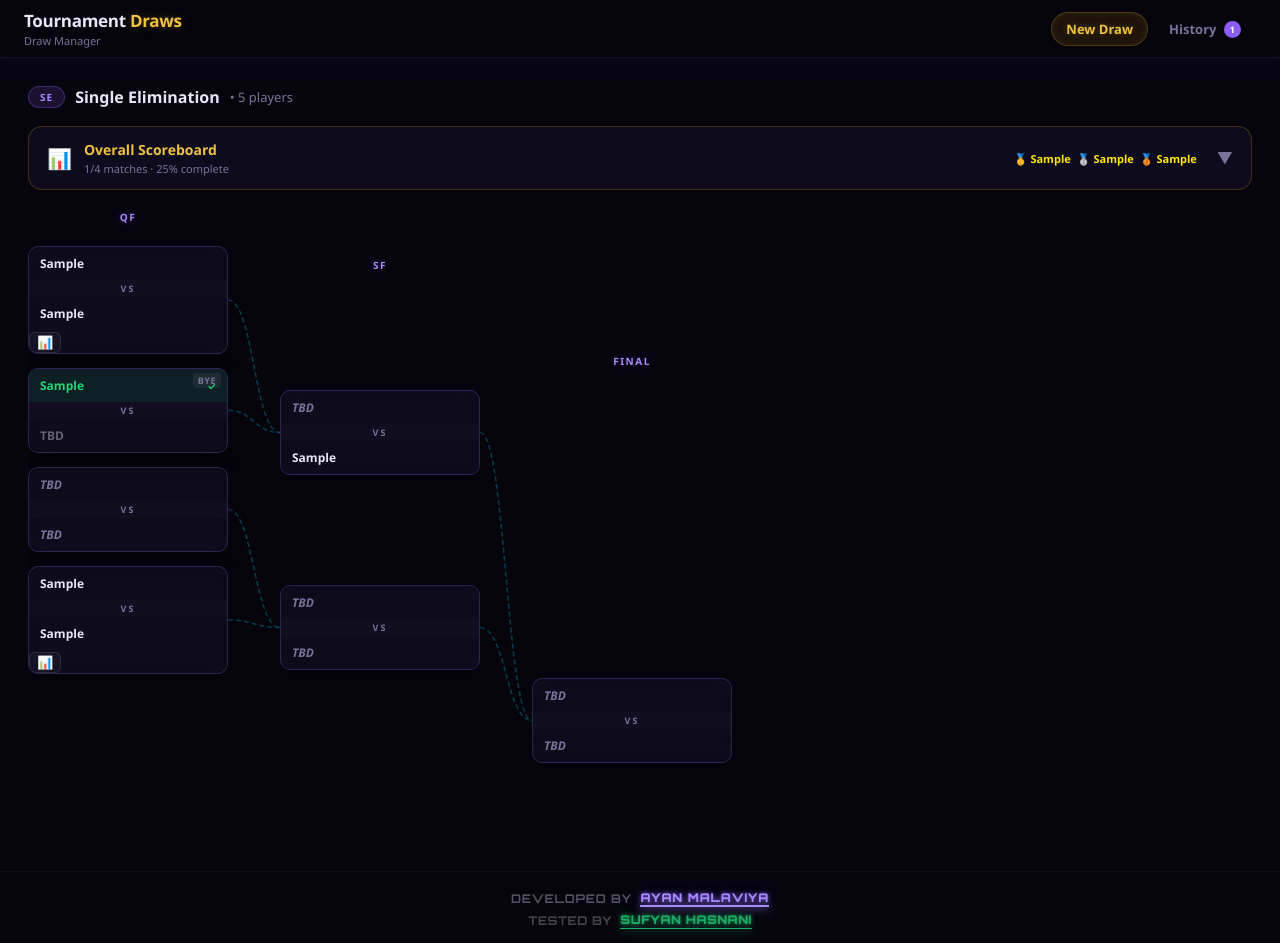
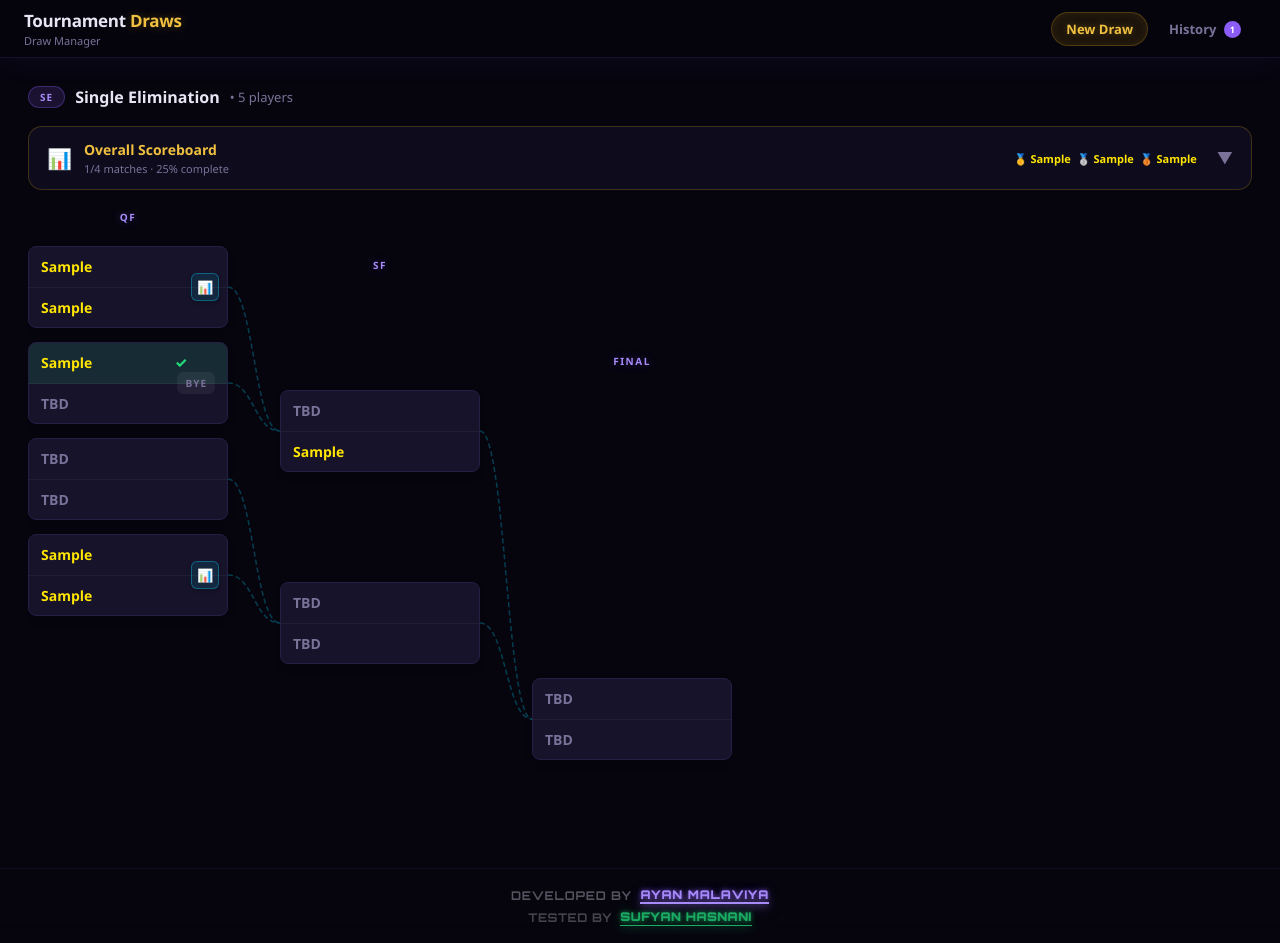
Before and after one commit to AyanMalaviya/AKYSBDRAWS, a React (Vite) app: page / in a window 1280 px wide. Both pictures are taken after typing "5", "Sample", "Sample", "Sample", "Sample", "Sample" into the empty fields and a click on the button "Generate Bracket". Built offline with nearby package versions, Linux system fonts and the light colour scheme.

Commit message:
MatchCard redesigned

```diff
--- a/src/App.jsx
+++ b/src/App.jsx
@@ -287,8 +287,6 @@ export default function App() {
     setTournament(prev => {
       const u = { ...prev, stage2: s3 }
       upsertHistory(u)
-
-      // FIX: Sync tournament state across the stack
       stackRef.current.forEach((f, i) => {
         stackRef.current[i] = { ...f, tournament: u }
       })
--- a/src/components/MatchCard.jsx
+++ b/src/components/MatchCard.jsx
@@ -1,5 +1,9 @@
 import React, { memo, useState } from 'react'
 import { motion, AnimatePresence } from 'framer-motion'
+import { TAG_META } from '../engine/groupEngine.js'
+
+// Helper to pull the same tag colors used in GroupView
+const tagColor = (tag) => TAG_META[tag || 'C']?.color || TAG_META['C'].color
 
 // ── Inline Score Entry Modal ──────────────────────────────────────────
 function ScoreModal({ match, onConfirm, onClose }) {
@@ -44,7 +48,7 @@ function ScoreModal({ match, onConfirm, onClose }) {
 
         <div style={{ display: 'flex', alignItems: 'center', gap: 12, marginBottom: 18 }}>
           <div style={{ flex: 1, textAlign: 'center' }}>
-            <div style={{ fontSize: 13, fontWeight: 700, color: 'var(--white-soft)', marginBottom: 8,
+            <div style={{ fontSize: 13, fontWeight: 700, color: tagColor(match.p1.tag), marginBottom: 8,
               overflow: 'hidden', textOverflow: 'ellipsis', whiteSpace: 'nowrap' }}>
               {match.p1.name}
             </div>
@@ -63,7 +67,7 @@ function ScoreModal({ match, onConfirm, onClose }) {
           </div>
           <div style={{ flexShrink: 0, fontSize: 12, fontWeight: 700, color: 'var(--muted)', letterSpacing: 2 }}>VS</div>
           <div style={{ flex: 1, textAlign: 'center' }}>
-            <div style={{ fontSize: 13, fontWeight: 700, color: 'var(--white-soft)', marginBottom: 8,
+            <div style={{ fontSize: 13, fontWeight: 700, color: tagColor(match.p2.tag), marginBottom: 8,
               overflow: 'hidden', textOverflow: 'ellipsis', whiteSpace: 'nowrap' }}>
               {match.p2.name}
             </div>
@@ -129,19 +133,64 @@ const MatchCard = ({ match, onWin, onScore, onDraw, showDraw = false }) => {
   const isBye  = !!match.isBye
   const p1     = match.p1
   const p2     = match.p2
-  const canAct = p1 && p2 && !isBye   // both players present, not a bye
+  const canAct = p1 && p2 && !isBye
 
   const hasScore = match.score1 != null && match.score2 != null
-
-  const rowCls = (player) => {
-    if (!done) return player ? 'match-row' : 'match-row tbd'
-    if (match.winner === 'draw') return 'match-row'
-    return match.winner?.id === player?.id ? 'match-row winner' : 'match-row loser'
-  }
 
   const handleScoreConfirm = (s1, s2) => {
     setScoreModal(false)
     onScore?.(s1, s2)
+  }
+
+  // Prevents text overlapping with the absolute positioned buttons
+  const rightPadding = isBye ? 40 : 54;
+
+  const renderPlayer = (player, score, isTop) => {
+    const isWinner = done && match.winner?.id === player?.id
+    const isDraw = done && match.winner === 'draw'
+
+    return (
+      <div
+        onClick={() => canAct && !done && onWin?.(player)}
+        style={{
+          flex: 1,
+          display: 'flex',
+          alignItems: 'center',
+          padding: `0 ${rightPadding}px 0 12px`,
+          background: isWinner ? 'rgba(34,214,122,0.12)' : isDraw ? 'rgba(212,160,23,0.1)' : 'transparent',
+          borderBottom: isTop ? '1px solid rgba(255,255,255,0.05)' : 'none',
+          cursor: (canAct && !done) ? 'pointer' : 'default',
+          transition: 'background 0.2s'
+        }}
+      >
+        <span style={{
+          fontWeight: isWinner ? 800 : 700,
+          fontSize: 14,
+          color: player ? tagColor(player.tag) : 'var(--muted)',
+          whiteSpace: 'nowrap',
+          overflow: 'hidden',
+          textOverflow: 'ellipsis',
+          maxWidth: '110px'
+        }}>
+          {player ? player.name : 'TBD'}
+        </span>
+
+        {hasScore && (
+          <span style={{
+            marginLeft: 'auto',
+            fontWeight: 800,
+            fontSize: 14,
+            color: isWinner ? 'var(--green)' : isDraw ? 'var(--gold-light)' : 'var(--white-soft)'
+          }}>
+            {score}
+          </span>
+        )}
+
+        {isWinner && !hasScore && (
+          <span style={{ marginLeft: 'auto', color: 'var(--green)', fontSize: 14, fontWeight: 800 }}>✓</span>
+        )}
+      </div>
+    )
   }
 
   return (
@@ -156,78 +205,90 @@ const MatchCard = ({ match, onWin, onScore, onDraw, showDraw = false }) => {
         )}
       </AnimatePresence>
 
-      <div className="match-card">
-        {/* Bye badge */}
+      <div
+        className="match-card"
+        style={{
+          height: 82, // Hardcoded to 82px to maintain SVG line alignments
+          background: 'var(--surface2, rgba(20,20,30,0.8))',
+          border: '1px solid var(--border, rgba(255,255,255,0.1))',
+          borderRadius: 8,
+          display: 'flex',
+          flexDirection: 'column',
+          position: 'relative',
+          boxShadow: '0 4px 6px rgba(0,0,0,0.2)',
+          overflow: 'hidden'
+        }}
+      >
+        {/* Player Rows */}
+        {renderPlayer(p1, match.score1, true)}
+        {renderPlayer(p2, match.score2, false)}
+
+        {/* Bye Badge */}
         {isBye && (
           <div style={{
-            position: 'absolute', top: 4, right: 6,
-            fontSize: 9, fontWeight: 700, color: 'var(--muted)',
-            background: 'rgba(255,255,255,0.06)', borderRadius: 4, padding: '1px 5px',
-            letterSpacing: 0.5,
-          }}>BYE</div>
+            position: 'absolute', right: 12, top: '50%', transform: 'translateY(-50%)',
+            fontSize: 10, fontWeight: 800, color: 'var(--muted)',
+            background: 'rgba(255,255,255,0.06)', borderRadius: 6, padding: '4px 8px',
+            letterSpacing: 1
+          }}>
+            BYE
+          </div>
         )}
 
-        <div
-          className={rowCls(p1)}
-          onClick={() => canAct && !done && onWin?.(p1, p2)}
-        >
-          <span>{p1?.name || 'TBD'}</span>
-          {done && !isBye && match.winner?.id === p1?.id && hasScore && (
-            <span style={{ color: 'var(--neon-green)', fontSize: 10, marginLeft: 4, fontWeight: 800 }}>
-              {match.score1}–{match.score2}
-            </span>
-          )}
-          {done && match.winner?.id === p1?.id && (
-            <span style={{ color: 'var(--neon-green)', fontSize: 10, marginLeft: 2 }}>✓</span>
-          )}
-        </div>
-
-        <div className="match-vs">
-          {hasScore && !isBye
-            ? <span style={{ fontSize: 10, fontWeight: 800, color: 'var(--muted)', letterSpacing: 1 }}>
-                {match.score1}–{match.score2}
-              </span>
-            : 'VS'
-          }
-        </div>
-
-        <div
-          className={rowCls(p2)}
-          onClick={() => canAct && !done && onWin?.(p2, p1)}
-        >
-          <span>{p2?.name || 'TBD'}</span>
-          {done && !isBye && match.winner?.id === p2?.id && hasScore && (
-            <span style={{ color: 'var(--neon-green)', fontSize: 10, marginLeft: 4, fontWeight: 800 }}>
-              {match.score2}–{match.score1}
-            </span>
-          )}
-          {done && match.winner?.id === p2?.id && (
-            <span style={{ color: 'var(--neon-green)', fontSize: 10, marginLeft: 2 }}>✓</span>
-          )}
-        </div>
-
-        {/* Score entry button — only when both players present and not a bye */}
-        {canAct && (
+        {/* Action Buttons Overlay */}
+        {!isBye && (
+          <div style={{
+            position: 'absolute', right: 8, top: '50%', transform: 'translateY(-50%)',
+            display: 'flex', gap: 6, zIndex: 10
+          }}>
+            {canAct && !done && (
               <button
                 title="Enter score"
-            onClick={e => { e.stopPropagation(); setScoreModal(true) }}
+                onClick={(e) => { e.stopPropagation(); setScoreModal(true) }}
                 style={{
-              background: hasScore ? 'rgba(0,212,255,0.1)' : 'rgba(255,255,255,0.04)',
-              border: `1px solid ${hasScore ? 'rgba(0,212,255,0.35)' : 'rgba(255,255,255,0.1)'}`,
-              color: hasScore ? 'var(--cyan, #00d4ff)' : 'var(--muted)',
-              borderRadius: 6, padding: '3px 7px', fontSize: 13,
-              cursor: 'pointer', flexShrink: 0, lineHeight: 1,
-              transition: 'all 0.15s',
+                  background: 'rgba(0,212,255,0.1)',
+                  border: '1px solid rgba(0,212,255,0.35)',
+                  color: 'var(--cyan, #00d4ff)',
+                  borderRadius: 6, width: 28, height: 28,
+                  display: 'flex', alignItems: 'center', justifyContent: 'center',
+                  fontSize: 13, cursor: 'pointer',
+                  boxShadow: '0 2px 4px rgba(0,0,0,0.2)'
                 }}
               >📊</button>
             )}
 
             {showDraw && !done && canAct && (
-          <button className="match-draw-btn" onClick={() => onDraw?.()}>Draw</button>
+              <button
+                title="Mark Draw"
+                onClick={(e) => { e.stopPropagation(); onDraw?.(); }}
+                style={{
+                  background: 'rgba(212,160,23,0.1)',
+                  border: '1px solid rgba(212,160,23,0.35)',
+                  color: 'var(--gold-light)',
+                  borderRadius: 6, width: 28, height: 28,
+                  display: 'flex', alignItems: 'center', justifyContent: 'center',
+                  fontSize: 12, fontWeight: 800, cursor: 'pointer',
+                  boxShadow: '0 2px 4px rgba(0,0,0,0.2)'
+                }}
+              >D</button>
             )}
 
-        {done && !isBye && (
-          <button className="match-undo" onClick={() => onWin?.(null)}>undo</button>
+            {done && (
+              <button
+                title="Undo Match"
+                onClick={(e) => { e.stopPropagation(); onWin?.(null); }}
+                style={{
+                  background: 'rgba(255,255,255,0.1)',
+                  border: '1px solid rgba(255,255,255,0.2)',
+                  color: 'var(--white-soft)',
+                  borderRadius: 6, width: 28, height: 28,
+                  display: 'flex', alignItems: 'center', justifyContent: 'center',
+                  fontSize: 14, cursor: 'pointer',
+                  boxShadow: '0 2px 4px rgba(0,0,0,0.2)'
+                }}
+              >↺</button>
+            )}
+          </div>
         )}
       </div>
     </>
```
Lines whose indentation alone changed are shown as unchanged.
